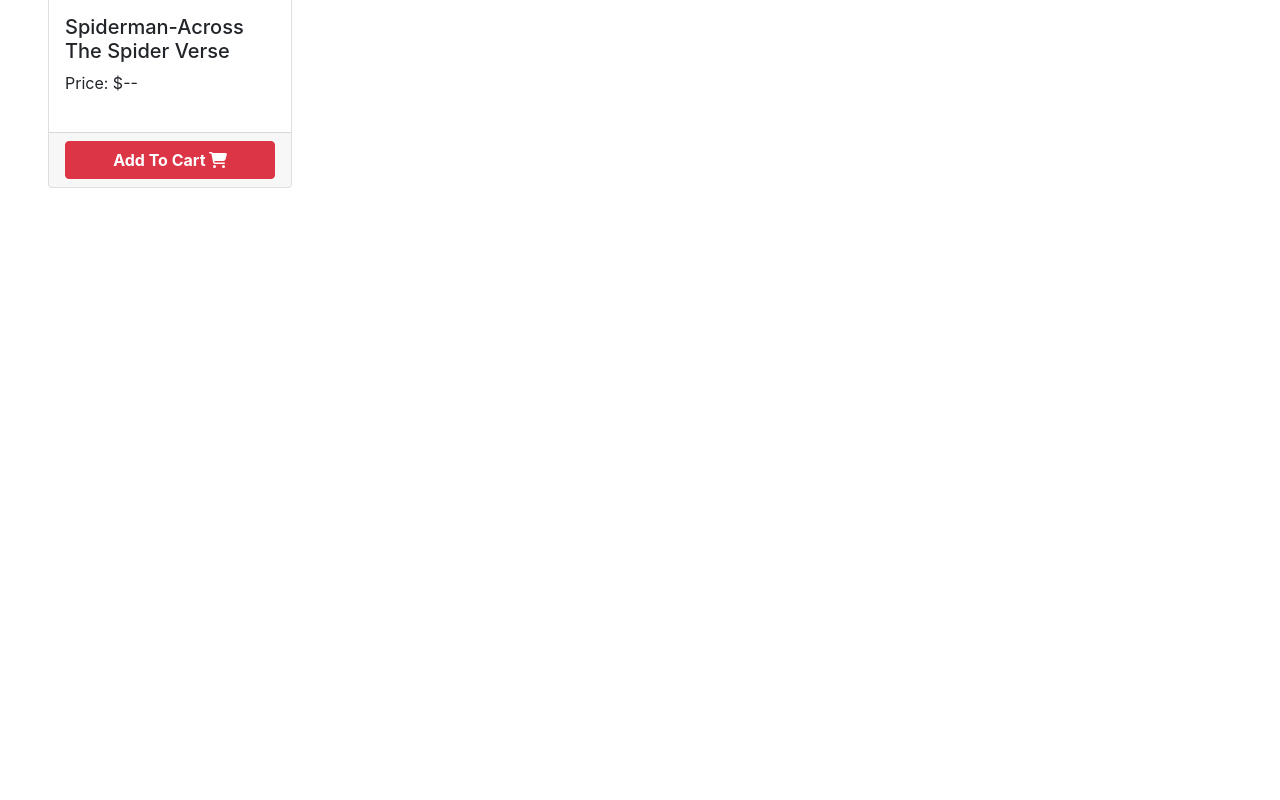
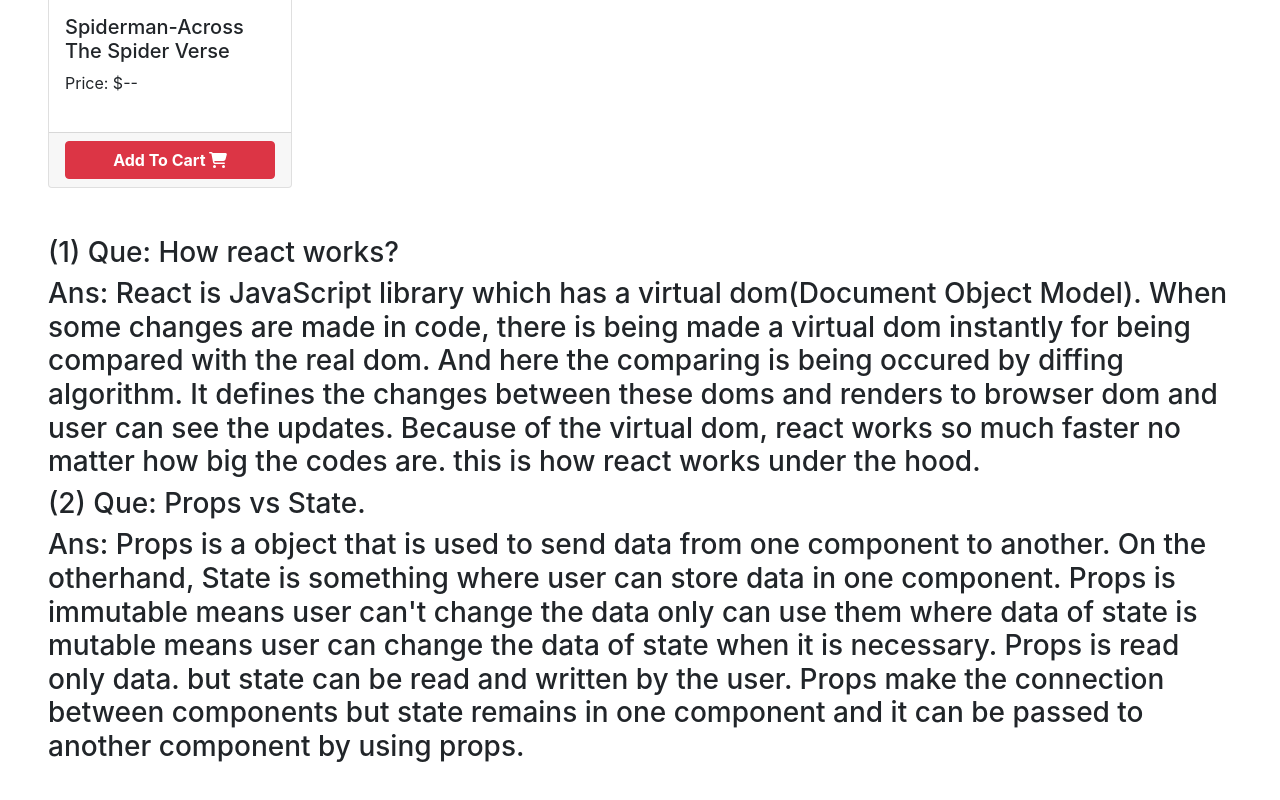
Before and after one commit to tanvirulislam149/lucky-one, a React (Create React App) app: page / in a window 1280 px wide. Shown: the part 2142-2942 px from the top of the page. Before the commit the page ends 2330 px from the top, so only its background shows below. Built offline with nearby package versions, Linux system fonts and the light colour scheme.

Commit message:
questions added

```diff
--- a/src/App.js
+++ b/src/App.js
@@ -1,5 +1,6 @@
 import './App.css';
 import Header from './component/Header/Header';
+import Question from './component/Question/Question';
 import Shop from './component/Shop/Shop';
 
 function App() {
@@ -7,6 +8,7 @@
     <div>
       <Header></Header>
       <Shop></Shop>
+      <Question></Question>
     </div>
   );
 }
--- /dev/null
+++ b/src/component/Question/Question.js
@@ -0,0 +1,14 @@
+import React from 'react';
+
+const Question = () => {
+    return (
+        <div className='m-5'>
+            <h3>(1) Que: How react works?</h3>
+            <h3> Ans: React is JavaScript library which has a virtual dom(Document Object Model). When some changes are made in code, there is being made a virtual dom instantly for being compared with the real dom. And here the comparing is being occured by diffing algorithm. It defines the changes between these doms and renders to browser dom and user can see the updates. Because of the virtual dom, react works so much faster no matter how big the codes are. this is how react works under the hood. </h3>
+            <h3>(2) Que: Props vs State. </h3>
+            <h3>Ans: Props is a object that is used to send data from one component to another. On the otherhand, State is something where user can store data in one component. Props is immutable means user can't change the data only can use them where data of state is mutable means user can change the data of state when it is necessary. Props is read only data. but state can be read and written by the user. Props make the connection between components but state remains in one component and it can be passed to another component by using props.  </h3>
+        </div>
+    );
+};
+
+export default Question;
```
Also changed, not shown: 1 other file (tests, documents, lock files or other folders).
